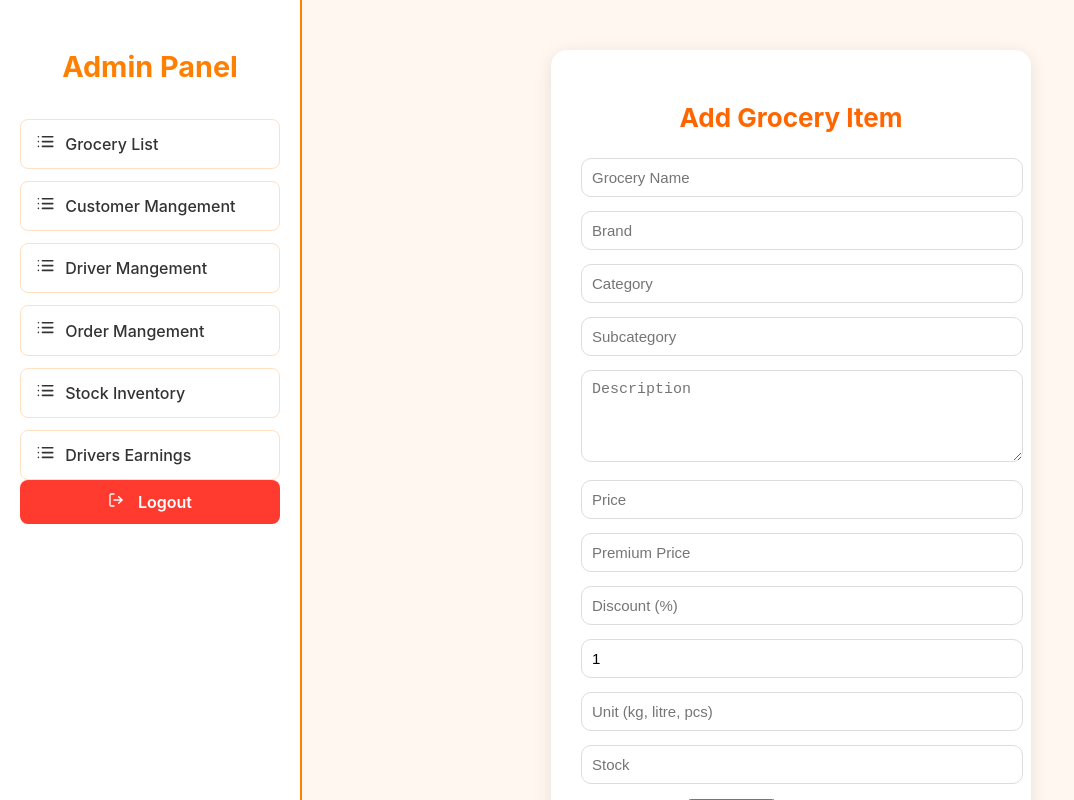
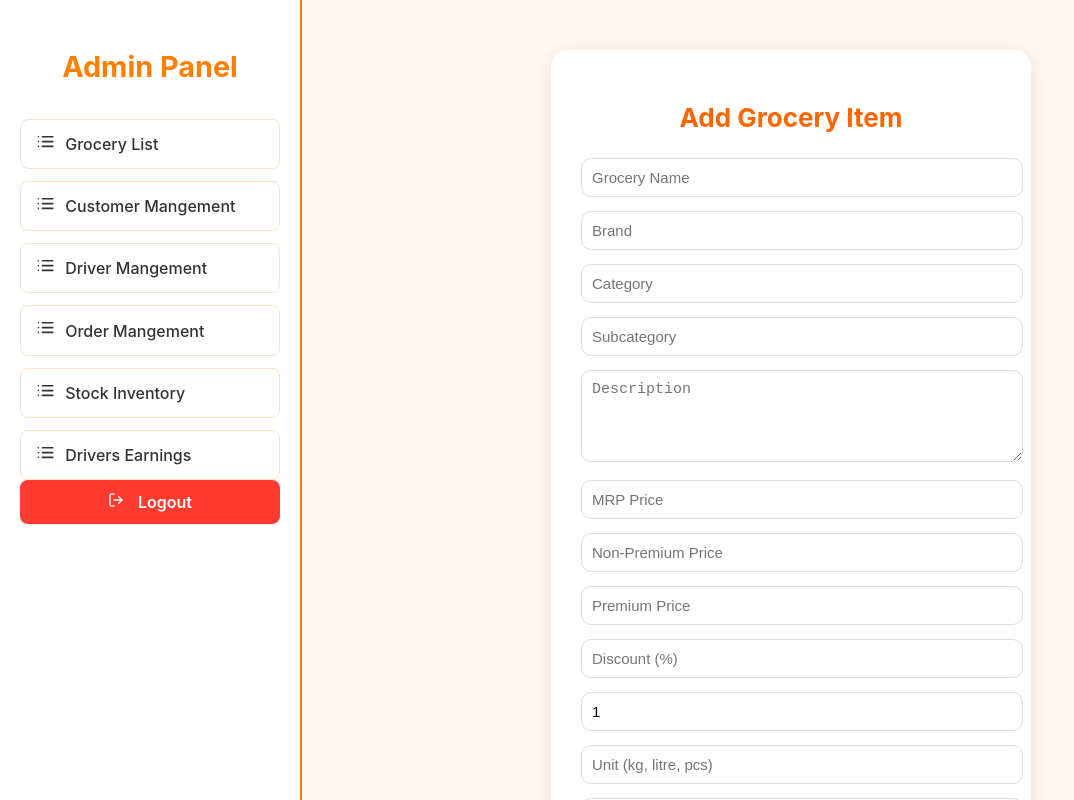
Before and after one commit to pathapatisneha2025-commits/Waterplantdatabse, a React (Create React App) app in the folder adminpannel/waterplantadminpannel/: page /adminGrocery in a window 1280 px wide. Shown: the top 800 px of the page, without its empty margins (0-1074 px from the left). Built offline with nearby package versions, Linux system fonts and the light colour scheme.

Commit message:
changes made

```diff
--- a/adminpannel/waterplantadminpannel/src/Pages/AdminAddGrocery.js
+++ b/adminpannel/waterplantadminpannel/src/Pages/AdminAddGrocery.js
@@ -14,7 +14,10 @@ const AddGrocery = () => {
     quantity: 1,
     unit: "",
     stock: "",
-    price: "",
+
+    // ✅ PRICING STRUCTURE (NEW)
+    mrp: "",
+    price: "", // non-premium price
     premiumPrice: "",
   });
 
@@ -25,16 +28,14 @@ const AddGrocery = () => {
     setForm({ ...form, [e.target.name]: e.target.value });
   };
 
-  // IMAGE UPLOAD
   const handleImageChange = (e) => {
     const file = e.target.files[0];
     if (!file) return;
 
     setImageFile(file);
-    setPreview(URL.createObjectURL(file)); // preview image
+    setPreview(URL.createObjectURL(file));
   };
 
-  // SUBMIT TO BACKEND API
   const handleSubmit = async () => {
     if (!imageFile) {
       alert("Please upload an image");
@@ -42,6 +43,7 @@ const AddGrocery = () => {
     }
 
     const formData = new FormData();
+
     Object.entries(form).forEach(([key, value]) => {
       formData.append(key, value);
     });
@@ -49,10 +51,13 @@ const AddGrocery = () => {
     formData.append("image", imageFile);
 
     try {
-    const res = await fetch("https://waterplantdatabse.onrender.com/groceries/add", {
+      const res = await fetch(
+        "https://waterplantdatabse.onrender.com/groceries/add",
+        {
           method: "POST",
-      body: formData, // VERY IMPORTANT → no headers for FormData
-    });
+          body: formData,
+        }
+      );
 
       const data = await res.json();
 
@@ -63,20 +68,17 @@ const AddGrocery = () => {
 
       alert("Grocery Item Added Successfully!");
       navigate("/admingrocerylisting");
-
     } catch (error) {
       console.error("Upload Error:", error);
       alert("Failed to add item");
     }
   };
 
-
   return (
     <div style={styles.page}>
       <div style={styles.card}>
         <h2 style={styles.heading}>Add Grocery Item</h2>
 
-        {/* TEXT INPUT FIELDS */}
         <input name="name" placeholder="Grocery Name" value={form.name} onChange={handleChange} style={styles.input} />
         <input name="brand" placeholder="Brand" value={form.brand} onChange={handleChange} style={styles.input} />
         <input name="category" placeholder="Category" value={form.category} onChange={handleChange} style={styles.input} />
@@ -90,18 +92,43 @@ const AddGrocery = () => {
           style={{ ...styles.input, height: "70px" }}
         ></textarea>
 
-        <input name="price" type="number" placeholder="Price" value={form.price} onChange={handleChange} style={styles.input} />
-        <input name="premiumPrice" type="number" placeholder="Premium Price" value={form.premiumPrice} onChange={handleChange} style={styles.input} />
+        {/* ✅ PRICE SECTION (NEW STRUCTURE) */}
+        <input
+          name="mrp"
+          type="number"
+          placeholder="MRP Price"
+          value={form.mrp}
+          onChange={handleChange}
+          style={styles.input}
+        />
+
+        <input
+          name="price"
+          type="number"
+          placeholder="Non-Premium Price"
+          value={form.price}
+          onChange={handleChange}
+          style={styles.input}
+        />
+
+        <input
+          name="premiumPrice"
+          type="number"
+          placeholder="Premium Price"
+          value={form.premiumPrice}
+          onChange={handleChange}
+          style={styles.input}
+        />
+
         <input name="discount" type="number" placeholder="Discount (%)" value={form.discount} onChange={handleChange} style={styles.input} />
         <input name="quantity" type="number" placeholder="Quantity" value={form.quantity} onChange={handleChange} style={styles.input} />
         <input name="unit" placeholder="Unit (kg, litre, pcs)" value={form.unit} onChange={handleChange} style={styles.input} />
         <input name="stock" type="number" placeholder="Stock" value={form.stock} onChange={handleChange} style={styles.input} />
 
-        {/* IMAGE FILE INPUT */}
+        {/* IMAGE */}
         <label style={styles.fileLabel}>Upload Image</label>
         <input type="file" accept="image/*" onChange={handleImageChange} style={styles.fileInput} />
 
-        {/* IMAGE PREVIEW */}
         {preview && (
           <img
             src={preview}
@@ -164,7 +191,11 @@ const styles = {
     fontSize: "17px",
     cursor: "pointer",
   },
-  fileLabel: { fontWeight: "600", color: "#ff6600", marginBottom: "5px" },
+  fileLabel: {
+    fontWeight: "600",
+    color: "#ff6600",
+    marginBottom: "5px",
+  },
 };
 
 export default AddGrocery;
--- a/adminpannel/waterplantadminpannel/src/Pages/AdmingroceryListing.js
+++ b/adminpannel/waterplantadminpannel/src/Pages/AdmingroceryListing.js
@@ -6,9 +6,6 @@ const GroceryList = () => {
   const [items, setItems] = useState([]);
   const [loading, setLoading] = useState(true);
 
-  // ============================
-  // FETCH LISTING API
-  // ============================
   const fetchItems = async () => {
     try {
       const res = await fetch("https://waterplantdatabse.onrender.com/groceries/all");
@@ -20,7 +17,6 @@ const GroceryList = () => {
       else if (Array.isArray(data.data)) setItems(data.data);
       else if (Array.isArray(data.groceries)) setItems(data.groceries);
       else setItems([]);
-
     } catch (error) {
       console.log("Error fetching grocery:", error);
       alert("Server error");
@@ -32,9 +28,6 @@ const GroceryList = () => {
     fetchItems();
   }, []);
 
-  // ============================
-  // DELETE API
-  // ============================
   const handleDelete = async (id) => {
     if (!window.confirm("Are you sure to delete?")) return;
 
@@ -54,7 +47,6 @@ const GroceryList = () => {
     }
   };
 
-  // Redirect to Edit
   const handleEdit = (item) => {
     navigate("/adminGrocery", { state: { item } });
   };
@@ -76,9 +68,8 @@ const GroceryList = () => {
           <table style={styles.table}>
             <thead>
               <tr>
-
                 <th>ID</th>
-                 <th>Image</th>
+                <th>Image</th>
                 <th>Name</th>
                 <th>Brand</th>
                 <th>Category</th>
@@ -88,8 +79,12 @@ const GroceryList = () => {
                 <th>Qty</th>
                 <th>Unit</th>
                 <th>Stock</th>
-                <th>Price</th>
+
+                {/* ✅ PRICE STRUCTURE */}
+                <th>MRP</th>
+                <th>Non-Premium</th>
                 <th>Premium</th>
+
                 <th>Actions</th>
               </tr>
             </thead>
@@ -97,22 +92,19 @@ const GroceryList = () => {
             <tbody>
               {items.length === 0 ? (
                 <tr>
-                  <td colSpan="14" style={styles.emptyText}>
+                  <td colSpan="16" style={styles.emptyText}>
                     No items found
                   </td>
                 </tr>
               ) : (
                 items.map((item) => (
                   <tr key={item.id} style={styles.row}>
+                    <td>{item.id}</td>
 
-                    <td>{item.id}</td>
-                     <td>
-                      <img
-                        src={item.img}
-                        alt="img"
-                        style={styles.image}
-                      />
+                    <td>
+                      <img src={item.img} alt="img" style={styles.image} />
                     </td>
+
                     <td>{item.name}</td>
                     <td>{item.brand}</td>
                     <td>{item.category}</td>
@@ -122,8 +114,11 @@ const GroceryList = () => {
                     <td>{item.quantity}</td>
                     <td>{item.unit}</td>
                     <td>{item.stock}</td>
+
+                    {/* ✅ PRICES */}
+                    <td>₹{item.mrp}</td>
                     <td>₹{item.price}</td>
-                    <td>₹{item.premiumprice}</td>
+                    <td>₹{item.premiumPrice || item.premiumprice}</td>
 
                     <td style={styles.actionCol}>
                       <button style={styles.editBtn} onClick={() => handleEdit(item)}>
@@ -148,21 +143,17 @@ const GroceryList = () => {
   );
 };
 
-// -----------------------
-// BEAUTIFUL UI STYLING
-// -----------------------
 const styles = {
   wrapper: {
     padding: "30px",
     minHeight: "100vh",
     background: "#f9fafb",
-    fontFamily: "Arial, sans-serif",
+    fontFamily: "Arial",
   },
 
   headerContainer: {
     display: "flex",
     justifyContent: "space-between",
-    alignItems: "center",
     marginBottom: "25px",
   },
 
@@ -178,24 +169,21 @@ const styles = {
     color: "#fff",
     border: "none",
     borderRadius: "8px",
-    fontSize: "15px",
+    fontWeight: "bold",
     cursor: "pointer",
-    fontWeight: "bold",
-    transition: "0.2s",
   },
 
   tableCard: {
     background: "#fff",
     padding: "20px",
     borderRadius: "12px",
-    boxShadow: "0 8px 20px rgba(0,0,0,0.08)",
     overflowX: "auto",
   },
 
   table: {
     width: "100%",
     borderCollapse: "collapse",
-    minWidth: "1200px",
+    minWidth: "1300px",
   },
 
   image: {
@@ -205,48 +193,42 @@ const styles = {
     objectFit: "cover",
   },
 
-  emptyText: {
-    padding: "20px",
-    textAlign: "center",
-    color: "#999",
-    fontSize: "16px",
-  },
-
-  loadingText: {
-    textAlign: "center",
-    fontSize: "18px",
-    marginTop: "50px",
-  },
-
   row: {
     borderBottom: "1px solid #eee",
-    transition: "0.2s",
   },
 
   actionCol: {
-    minWidth: "150px",
     display: "flex",
     gap: "8px",
   },
 
   editBtn: {
-    padding: "6px 12px",
     background: "#ffaa33",
     border: "none",
+    padding: "6px 10px",
     borderRadius: "6px",
-    cursor: "pointer",
     color: "#fff",
     fontWeight: "bold",
   },
 
   deleteBtn: {
-    padding: "6px 12px",
     background: "#ff3300",
     border: "none",
+    padding: "6px 10px",
     borderRadius: "6px",
-    cursor: "pointer",
     color: "#fff",
     fontWeight: "bold",
+  },
+
+  loadingText: {
+    textAlign: "center",
+    marginTop: "50px",
+  },
+
+  emptyText: {
+    textAlign: "center",
+    padding: "20px",
+    color: "#999",
   },
 };
 
```
Also changed, not shown: 1 other file (tests, documents, lock files or other folders). Lines whose indentation alone changed are shown as unchanged.
